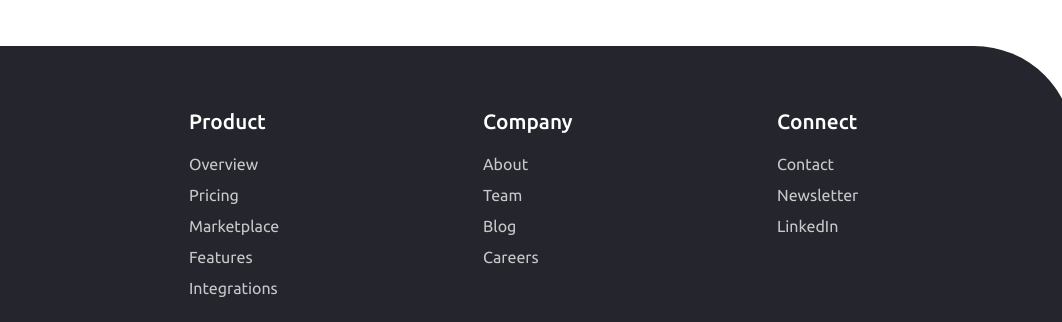
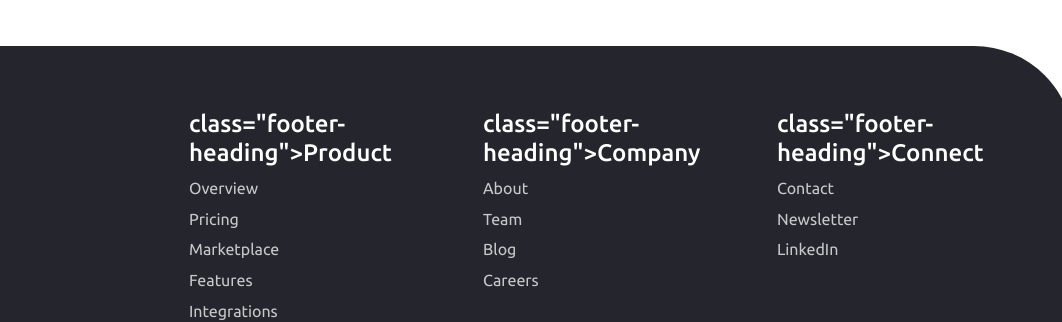
Before and after one commit to claire-illustrates/blogr-frontend-mentor, a plain HTML site: page index.html in a window 1280 px wide. Shown: the part 2552-2874 px from the top of the page, 218-1280 px from the left. Drawn offline with nearby package versions, Linux system fonts and the light colour scheme.

Commit message:
Error correction in index.html

```diff
--- a/index.html
+++ b/index.html
@@ -140,7 +140,7 @@
         <img class="logo" src="images/logo.svg" alt="blogr logo">
       </div>
       <div class="col-lg-2 footer-column">
-        <h4 class="footer-heading">Product</h4>
+        <h4> class="footer-heading">Product</h4>
         <a href="#">Overview</a>
         <a href="#">Pricing</a>
         <a href="#">Marketplace</a>
@@ -148,14 +148,14 @@
         <a href="#">Integrations</a>
       </div>
       <div class="col-lg-2 footer-column">
-        <h4 class="footer-heading">Company</h4>
+        <h4> class="footer-heading">Company</h4>
         <a href="#">About</a>
         <a href="#">Team</a>
         <a href="#">Blog</a>
         <a href="#">Careers</a>
       </div>
       <div class="col-lg-2 footer-column">
-        <h4 class="footer-heading">Connect</h4>
+        <h4> class="footer-heading">Connect</h4>
         <a href="#">Contact</a>
         <a href="#">Newsletter</a>
         <a href="#">LinkedIn</a>
```
